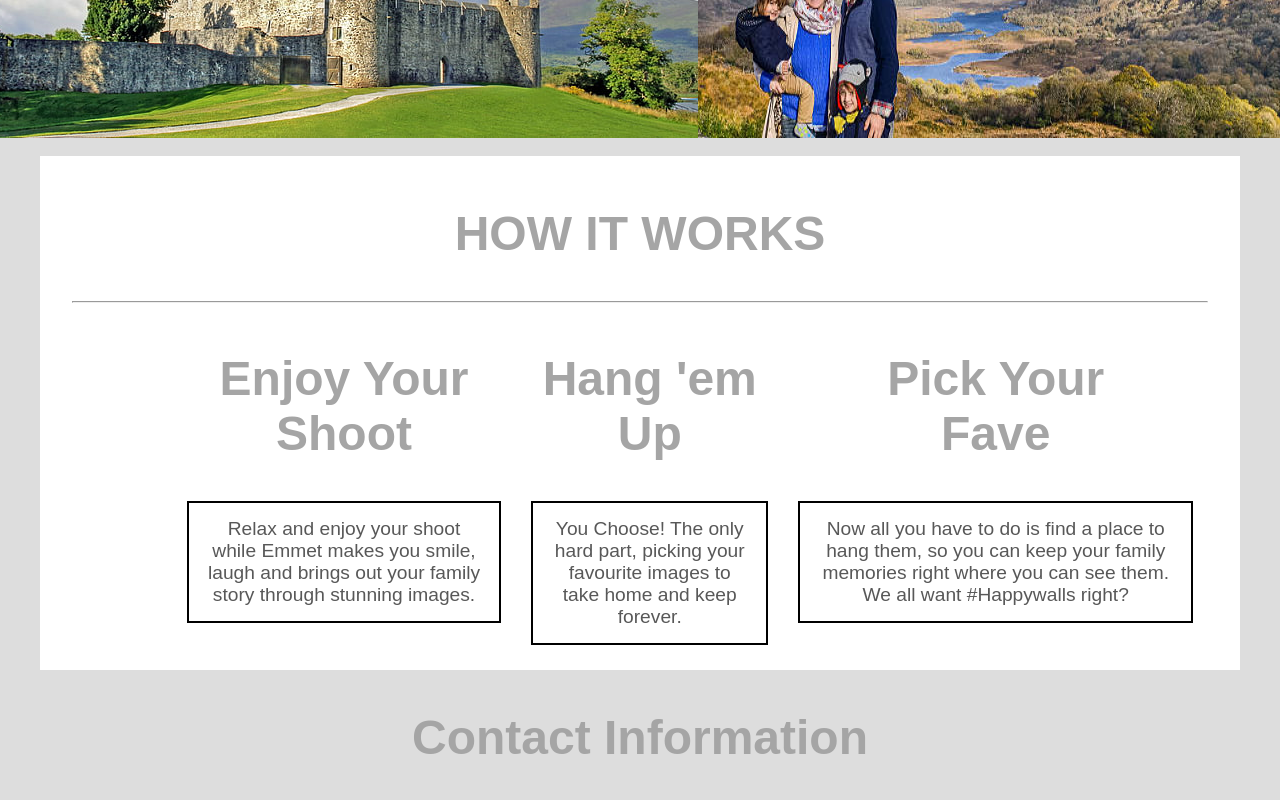
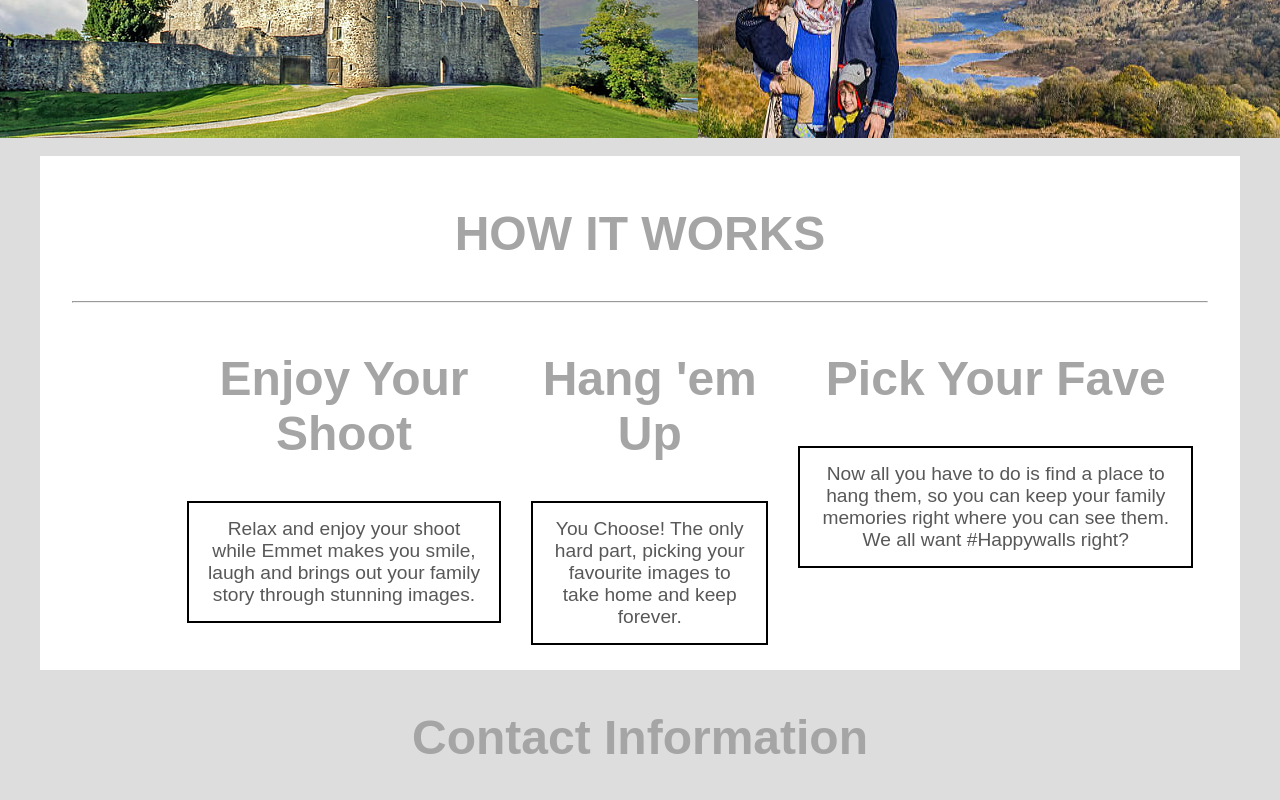
Before and after one commit to BohdanPchelnykov/My_Profile, a plain HTML site: page index.html in a window 1280 px wide. Shown: the part 723-1523 px from the top of the page. Drawn offline with Linux system fonts and the light colour scheme.

Commit message:
Update index.html

```diff
--- a/index.html
+++ b/index.html
@@ -63,7 +63,7 @@
               <p class="p2">You Choose!
                 The only hard part, picking your favourite images to take home and keep forever.</p>
               </div>
-              <div><h2>Pick Your <br> Fave</h2>
+              <div><h2>Pick Your Fave</h2>
               <p class="p3">Now all you have to do is find a place to hang them, so you can keep your family memories right where you can see them. We all want #Happywalls right?</p>
             </div>
             </div>
```
